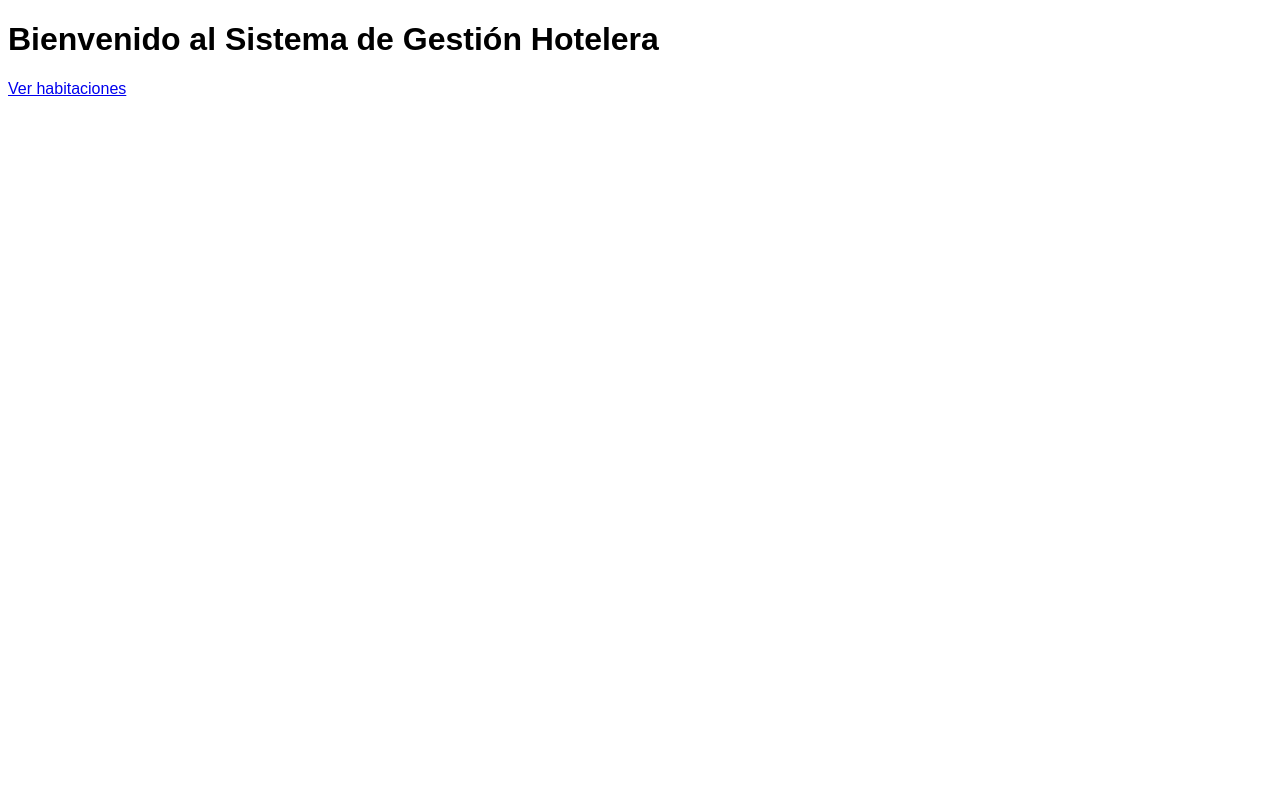
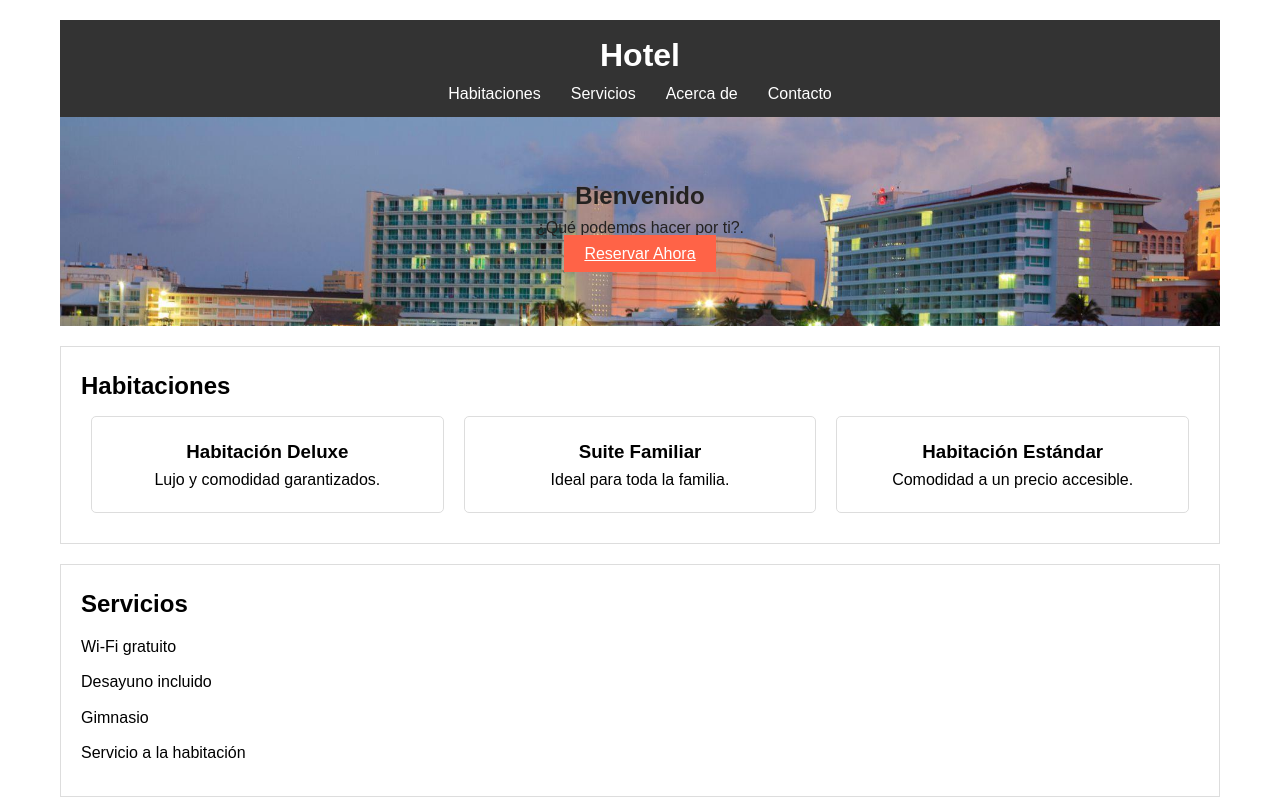
Before and after one commit to Perezcortes/Sistema-de-gestion-hotelera, a React (Create React App) app in the folder frontend/: page / in a window 1280 px wide. Shown: the top 800 px of the page. Built offline with nearby package versions, Linux system fonts and the light colour scheme.

Commit message:
Agregue pagina principal de prueba

```diff
--- a/frontend/src/index.js
+++ b/frontend/src/index.js
@@ -2,7 +2,7 @@ import React from 'react';
 import ReactDOM from 'react-dom';
 import { BrowserRouter } from 'react-router-dom';
 import App from './App';
-import './styles/index.css';
+import './styles/HomePage.css';
 
 ReactDOM.render(
   <BrowserRouter>
--- a/frontend/src/pages/Home.jsx
+++ b/frontend/src/pages/Home.jsx
@@ -1,13 +1,74 @@
 import React from 'react';
 import { Link } from 'react-router-dom';
 
-function Home() {
+const Home = () => {
   return (
-    <div>
-      <h1>Bienvenido al Sistema de Gestión Hotelera</h1>
-      <Link to="/habitaciones">Ver habitaciones</Link>
+    <div className="container">
+      <header className="header">
+        <h1>Hotel</h1>
+        <nav className="nav">
+          <ul>
+            <li><Link to="/habitaciones">Habitaciones</Link></li>
+            <li><Link to="/servicios">Servicios</Link></li>
+            <li><Link to="/nosotros">Acerca de</Link></li>
+            <li><Link to="/contacto">Contacto</Link></li>
+          </ul>
+        </nav>
+      </header>
+
+      <section
+        className="hero"
+        style={{
+          background: 'url(/images/fondo.jpg) no-repeat center center/cover',
+          textAlign: 'center',
+          padding: '60px 20px',
+        }}
+      >
+        <h2>Bienvenido</h2>
+        <p>¿Qué podemos hacer por ti?.</p>
+        <Link to="/reservar" className="btn">Reservar Ahora</Link>
+      </section>
+
+      <section className="rooms">
+        <h2>Habitaciones</h2>
+        <div className="room-list">
+          <div className="room">
+            <h3>Habitación Deluxe</h3>
+            <p>Lujo y comodidad garantizados.</p>
+          </div>
+          <div className="room">
+            <h3>Suite Familiar</h3>
+            <p>Ideal para toda la familia.</p>
+          </div>
+          <div className="room">
+            <h3>Habitación Estándar</h3>
+            <p>Comodidad a un precio accesible.</p>
+          </div>
+        </div>
+      </section>
+
+      <section className="services">
+        <h2>Servicios</h2>
+        <ul>
+          <li>Wi-Fi gratuito</li>
+          <li>Desayuno incluido</li>
+          <li>Gimnasio</li>
+          <li>Servicio a la habitación</li>
+        </ul>
+      </section>
+
+      <section className="about">
+        <h2>Acerca de Nosotros</h2>
+        <p>Información sobre nuestro hotel y misión.</p>
+      </section>
+
+      <footer className="footer">
+        <h2>Contacto</h2>
+        <p>Email: info@hoteltodoenuno.com</p>
+        <p>Teléfono: +123 456 7890</p>
+      </footer>
     </div>
   );
-}
+};
 
 export default Home;
--- /dev/null
+++ b/frontend/src/styles/HomePage.css
@@ -0,0 +1,107 @@
+* {
+    box-sizing: border-box;
+    margin: 0;
+    padding: 0;
+  }
+
+  body {
+    font-family: Arial, sans-serif;
+    line-height: 1.6;
+  }
+
+  .container {
+    max-width: 1200px;
+    margin: auto;
+    padding: 20px;
+  }
+
+  .header {
+    background: #333;
+    color: #fff;
+    padding: 10px 0;
+    text-align: center;
+  }
+
+  .nav ul {
+    list-style: none;
+    padding: 0;
+  }
+
+  .nav ul li {
+    display: inline;
+    margin: 0 15px;
+  }
+
+  .nav a {
+    color: #fff;
+    text-decoration: none;
+  }
+
+  .hero {
+    color: #242221;
+  }
+
+  .btn {
+    background: #ff6347;
+    color: #fff;
+    padding: 10px 20px;
+    border: none;
+    cursor: pointer;
+  }
+
+  .rooms, .services, .about, .footer {
+    padding: 20px;
+    margin: 20px 0;
+    border: 1px solid #ddd;
+  }
+
+  .room-list {
+    display: flex;
+    flex-wrap: wrap;
+    justify-content: space-between;
+  }
+
+  .room {
+    flex: 1 1 30%;
+    margin: 10px;
+    padding: 20px;
+    border: 1px solid #ddd;
+    border-radius: 5px;
+    text-align: center;
+    transition: transform 0.3s;
+  }
+
+  .room:hover {
+    transform: scale(1.05);
+  }
+
+  .services ul {
+    list-style: none;
+    padding: 0;
+  }
+
+  .services li {
+    margin: 10px 0;
+  }
+
+  .footer {
+    background: #333;
+    color: #fff;
+    text-align: center;
+    padding: 20px;
+  }
+
+  @media (max-width: 768px) {
+    .nav ul {
+      display: flex;
+      flex-direction: column;
+    }
+
+    .room-list {
+      flex-direction: column;
+    }
+
+    .room {
+      flex: 1 1 100%;
+    }
+  }
```
Also changed, not shown: frontend/public/images/fondo.jpg (added).
